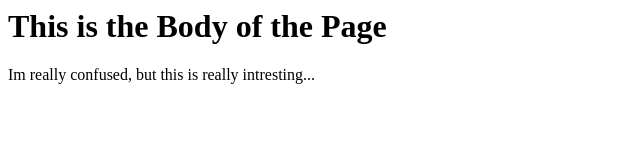
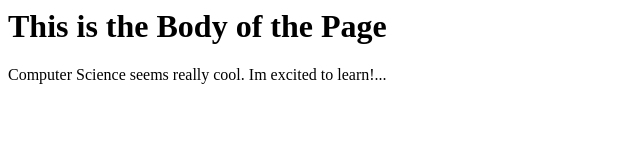
Before and after one commit to michaelbee267/Michaelbee267.github.io, a plain HTML site: page index.html in a window 1280 px wide. Shown: the full height of the page, 0-640 px from the left. Drawn offline with Linux system fonts and the light colour scheme.

Commit message:
Update index.html

```diff
--- a/index.html
+++ b/index.html
@@ -4,6 +4,6 @@
  </head>
  <body>
   <h1>This is the Body of the Page</h1>
-  <p>Im really confused, but this is really intresting...</p>
+  <p>Computer Science seems really cool. Im excited to learn!...</p>
  </body>
 </html>
```
